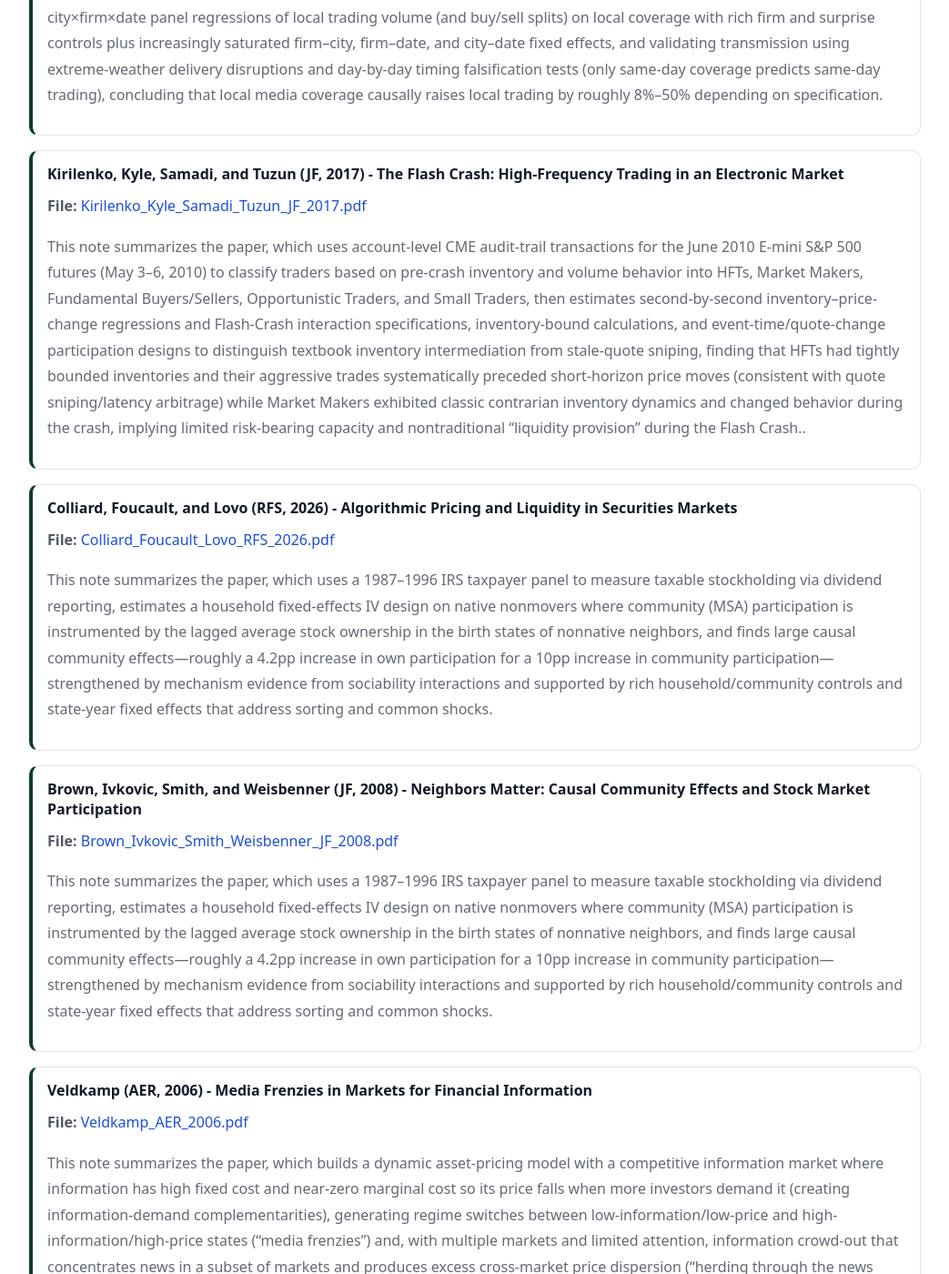
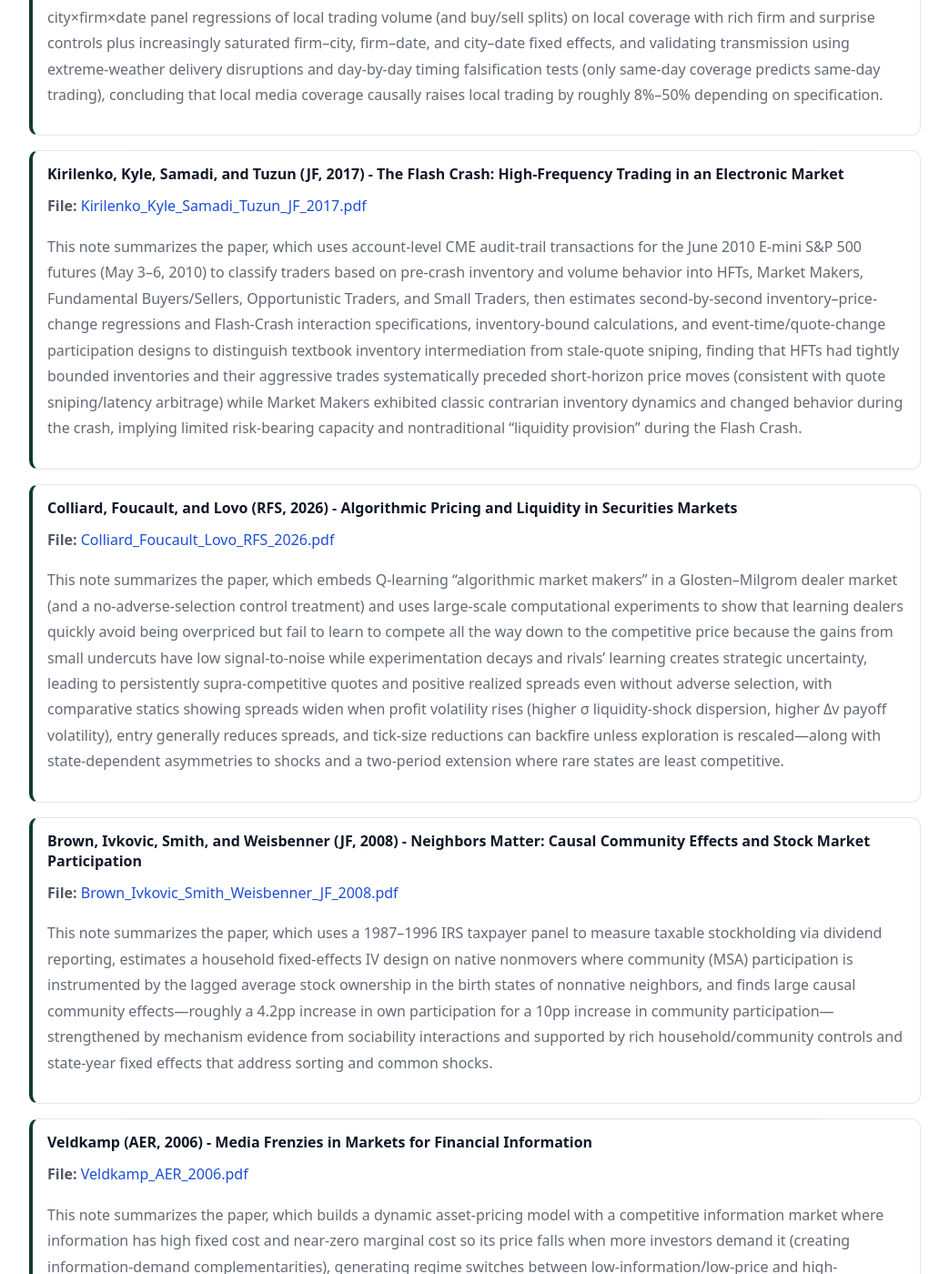
Before and after one commit to yaxinzn/study-archive, a Jekyll site: the page built from reading/index.md, in a window 1280 px wide and 1400 px high, scrolled down 2002 px. Shown: the whole window at 91% size, without its empty margins (118-1161 px from the left). Built offline with Jekyll 4.4.1, drawn with Linux system fonts in a browser that asks for light colours.

Commit message:
Update descriptions for several papers in reading.yml

```diff
--- a/_data/reading.yml
+++ b/_data/reading.yml
@@ -20,11 +20,11 @@
 
 - title: "Kirilenko, Kyle, Samadi, and Tuzun (JF, 2017) - The Flash Crash: High-Frequency Trading in an Electronic Market"
   file: "Kirilenko_Kyle_Samadi_Tuzun_JF_2017.pdf"
-  desc: "This note summarizes the paper, which uses account-level CME audit-trail transactions for the June 2010 E-mini S&P 500 futures (May 3–6, 2010) to classify traders based on pre-crash inventory and volume behavior into HFTs, Market Makers, Fundamental Buyers/Sellers, Opportunistic Traders, and Small Traders, then estimates second-by-second inventory–price-change regressions and Flash-Crash interaction specifications, inventory-bound calculations, and event-time/quote-change participation designs to distinguish textbook inventory intermediation from stale-quote sniping, finding that HFTs had tightly bounded inventories and their aggressive trades systematically preceded short-horizon price moves (consistent with quote sniping/latency arbitrage) while Market Makers exhibited classic contrarian inventory dynamics and changed behavior during the crash, implying limited risk-bearing capacity and nontraditional “liquidity provision” during the Flash Crash.."
+  desc: "This note summarizes the paper, which uses account-level CME audit-trail transactions for the June 2010 E-mini S&P 500 futures (May 3–6, 2010) to classify traders based on pre-crash inventory and volume behavior into HFTs, Market Makers, Fundamental Buyers/Sellers, Opportunistic Traders, and Small Traders, then estimates second-by-second inventory–price-change regressions and Flash-Crash interaction specifications, inventory-bound calculations, and event-time/quote-change participation designs to distinguish textbook inventory intermediation from stale-quote sniping, finding that HFTs had tightly bounded inventories and their aggressive trades systematically preceded short-horizon price moves (consistent with quote sniping/latency arbitrage) while Market Makers exhibited classic contrarian inventory dynamics and changed behavior during the crash, implying limited risk-bearing capacity and nontraditional “liquidity provision” during the Flash Crash."
 
 - title: "Colliard, Foucault, and Lovo (RFS, 2026) - Algorithmic Pricing and Liquidity in Securities Markets"
   file: "Colliard_Foucault_Lovo_RFS_2026.pdf"
-  desc: "This note summarizes the paper, which uses a 1987–1996 IRS taxpayer panel to measure taxable stockholding via dividend reporting, estimates a household fixed-effects IV design on native nonmovers where community (MSA) participation is instrumented by the lagged average stock ownership in the birth states of nonnative neighbors, and finds large causal community effects—roughly a 4.2pp increase in own participation for a 10pp increase in community participation—strengthened by mechanism evidence from sociability interactions and supported by rich household/community controls and state-year fixed effects that address sorting and common shocks."
+  desc: "This note summarizes the paper, which embeds Q-learning “algorithmic market makers” in a Glosten–Milgrom dealer market (and a no-adverse-selection control treatment) and uses large-scale computational experiments to show that learning dealers quickly avoid being overpriced but fail to learn to compete all the way down to the competitive price because the gains from small undercuts have low signal-to-noise while experimentation decays and rivals’ learning creates strategic uncertainty, leading to persistently supra-competitive quotes and positive realized spreads even without adverse selection, with comparative statics showing spreads widen when profit volatility rises (higher σ liquidity-shock dispersion, higher Δv payoff volatility), entry generally reduces spreads, and tick-size reductions can backfire unless exploration is rescaled—along with state-dependent asymmetries to shocks and a two-period extension where rare states are least competitive."
 
 - title: "Brown, Ivkovic, Smith, and Weisbenner (JF, 2008) - Neighbors Matter: Causal Community Effects and Stock Market Participation"
   file: "Brown_Ivkovic_Smith_Weisbenner_JF_2008.pdf"
```
